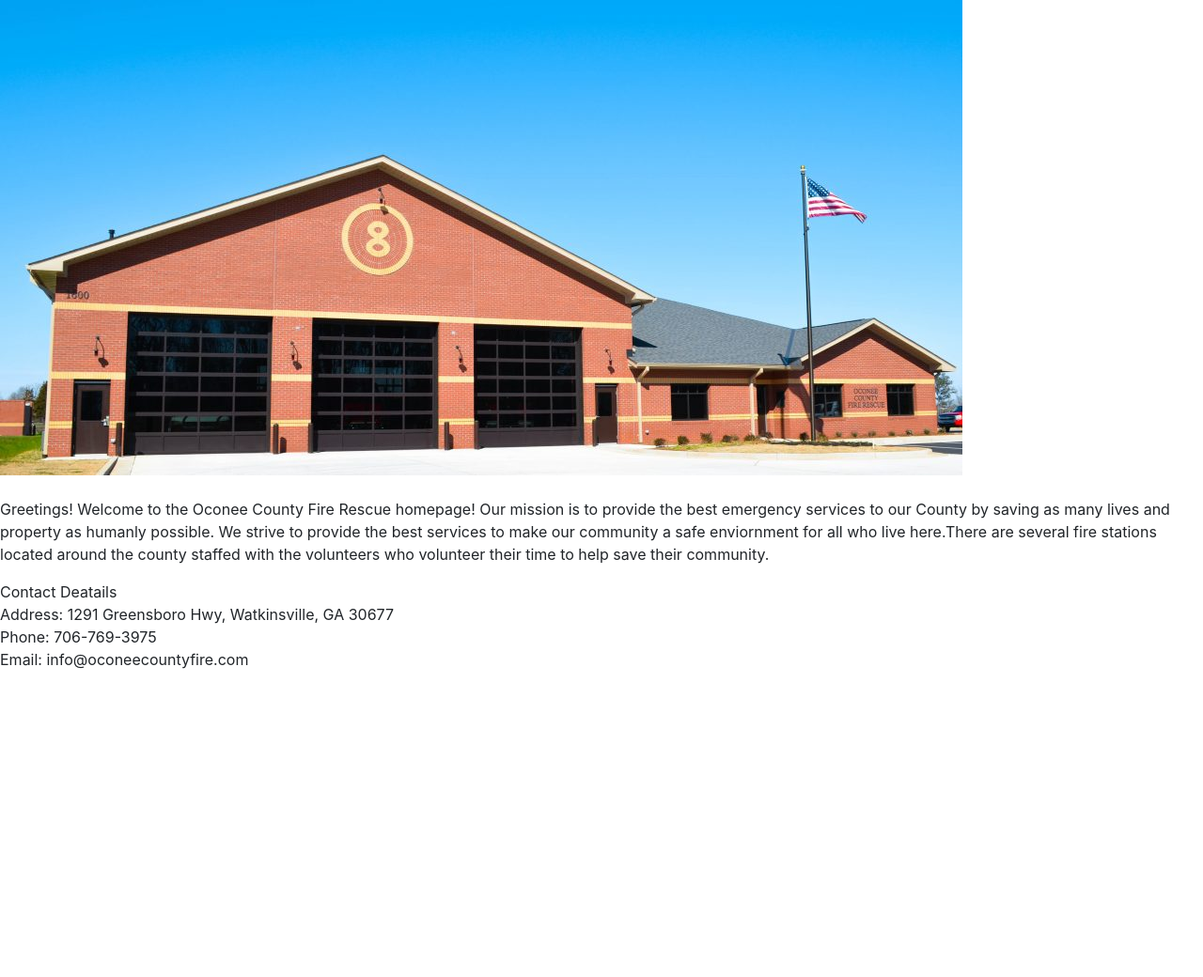
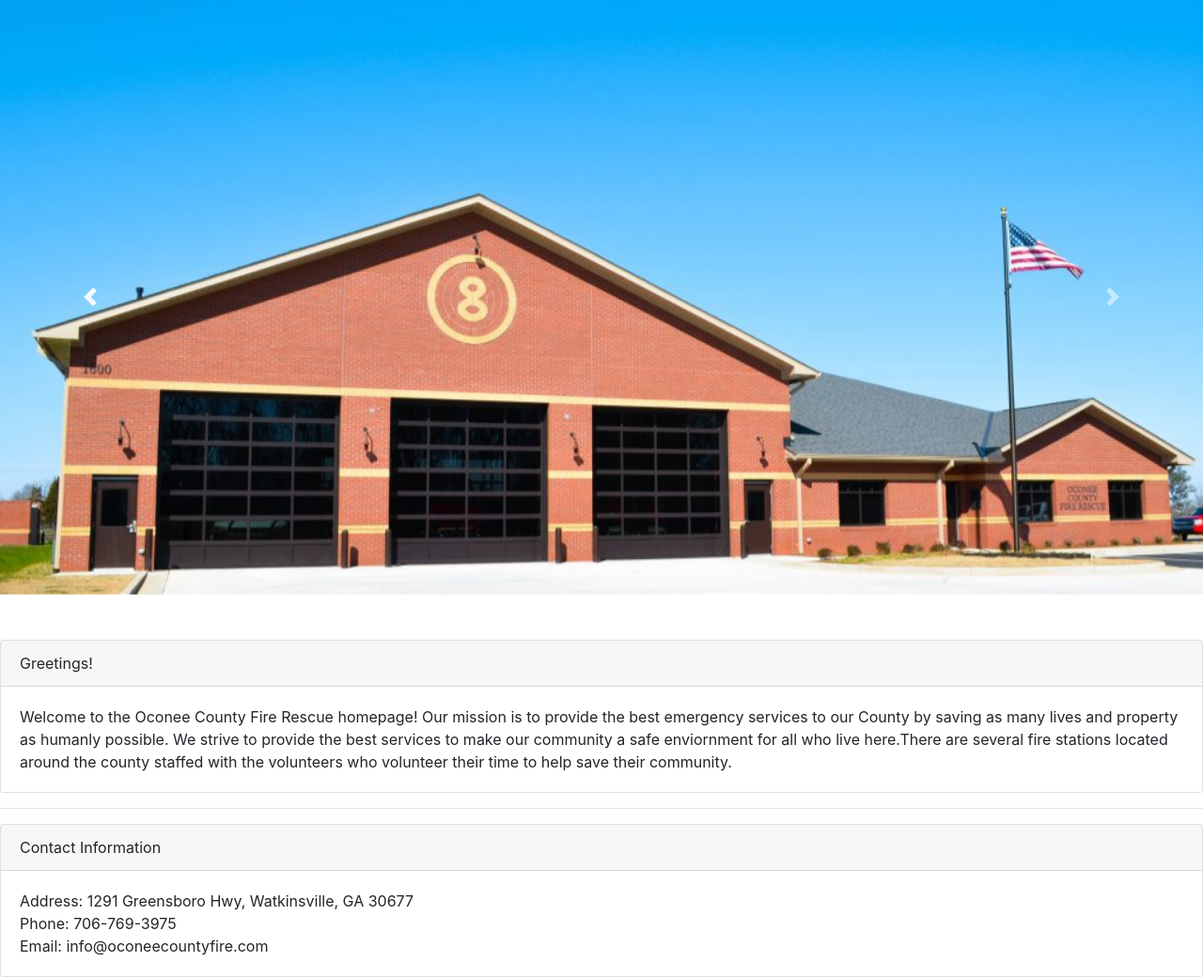
Before and after one commit to tejusn/ocfr-team2, a PHP site: page /public/index.html in a window 1280 px wide. Shown: the whole page at 94% size. Before the commit the page ends 712 px from the top, so only its background shows below. Run offline with PHP 8.4, Linux system fonts and the light colour scheme.

Commit message:
Added CSS to homepage

```diff
--- a/app/public/css/site.css
+++ b/app/public/css/site.css
@@ -33,3 +33,36 @@
   border-left-color: blue;
   border-left-width: 6px;
 }
+
+.greeting {
+  color: red;
+  padding-left: 15px;
+}
+
+.introduction {
+  font-size: 200%;
+  padding-left: 5px;
+}
+
+.contactInfo {
+  color: red;
+  padding-left: 15px;
+
+}
+
+.contactDetails {
+  font-size: 150%;
+  padding-left: 5px;
+
+}
+
+.carousel-item.active {
+  height: 50%;
+  width:100%;
+
+}
+.carousel-item {
+  height: 50%;
+  width:100%;
+
+}
--- a/app/public/index.html
+++ b/app/public/index.html
@@ -4,28 +4,79 @@
   <meta charset="utf-8">
   <title>My Page Title</title>
   <link rel="stylesheet" href="https://stackpath.bootstrapcdn.com/bootstrap/4.3.1/css/bootstrap.min.css" integrity="sha384-ggOyR0iXCbMQv3Xipma34MD+dH/1fQ784/j6cY/iJTQUOhcWr7x9JvoRxT2MZw1T" crossorigin="anonymous">
+  <script src="https://code.jquery.com/jquery-3.3.1.slim.min.js" integrity="sha384-q8i/X+965DzO0rT7abK41JStQIAqVgRVzpbzo5smXKp4YfRvH+8abtTE1Pi6jizo" crossorigin="anonymous"></script>
+<script src="https://cdnjs.cloudflare.com/ajax/libs/popper.js/1.14.7/umd/popper.min.js" integrity="sha384-UO2eT0CpHqdSJQ6hJty5KVphtPhzWj9WO1clHTMGa3JDZwrnQq4sF86dIHNDz0W1" crossorigin="anonymous"></script>
+<script src="https://stackpath.bootstrapcdn.com/bootstrap/4.3.1/js/bootstrap.min.js" integrity="sha384-JjSmVgyd0p3pXB1rRibZUAYoIIy6OrQ6VrjIEaFf/nJGzIxFDsf4x0xIM+B07jRM" crossorigin="anonymous"></script>
   <link rel="stylesheet" href="css/site.css">
 </head>
 <body>
 
-<img src="..\public\img\DSC_0960-1024x506.jpg" alt="Fire Station">
+<!-- <img src="..\public\img\DSC_0960-1024x506.jpg" alt="Fire Station"> -->
+<div id="carouselExampleControls" class="carousel slide" data-ride="carousel">
+  <div class="carousel-inner">
+    <div class="carousel-item active">
+      <img src="img\DSC_0960-1024x506.jpg" class="d-block w-100" alt="...">
+    </div>
+    <div class="carousel-item">
+      <img src="img\AR-190609642.jpg" class="d-block w-100" alt="...">
+    </div>
+    <div class="carousel-item">
+      <img src="img\oconee-officer-side--800x500.jpg" class="d-block w-100" alt="...">
+    </div>
+  </div>
+  <a class="carousel-control-prev" href="#carouselExampleControls" role="button" data-slide="prev">
+    <span class="carousel-control-prev-icon" aria-hidden="true"></span>
+    <span class="sr-only">Previous</span>
+  </a>
+  <a class="carousel-control-next" href="#carouselExampleControls" role="button" data-slide="next">
+    <span class="carousel-control-next-icon" aria-hidden="true"></span>
+    <span class="sr-only">Next</span>
+  </a>
+</div>
 <br>
 <br>
-<p>
-Greetings! Welcome to the Oconee County Fire Rescue homepage! Our mission is to provide the best emergency services to our County
+<!-- <div class="introduction">
+Greetings!
+</div>
+<p class="greeting">
+Welcome to the Oconee County Fire Rescue homepage! Our mission is to provide the best emergency services to our County
 by saving as many lives and property as humanly possible. We strive to provide the best services to make our community a safe enviornment
 for all who live here.There are several fire stations located around the county staffed with the volunteers who volunteer their
 time to help save their community.
-</p>
+</p> -->
 
-<p>
-<div class="contactDetails">
-Contact Deatails
+<div class="card">
+  <div class="card-header">
+    Greetings!
+  </div>
+  <div class="card-body">
+    <p class="card-text">Welcome to the Oconee County Fire Rescue homepage! Our mission is to provide the best emergency services to our County
+    by saving as many lives and property as humanly possible. We strive to provide the best services to make our community a safe enviornment
+    for all who live here.There are several fire stations located around the county staffed with the volunteers who volunteer their
+    time to help save their community.</p>
+  </div>
 </div>
+
+<hr>
+<!-- <div class="contactDetails">
+Contact Details
+</div>
+<p class="contactInfo">
 Address: 1291 Greensboro Hwy, Watkinsville, GA 30677 <br>
 Phone: 706-769-3975 <br>
 Email: info@oconeecountyfire.com
-</p>
+</p> -->
+
+<div class="card">
+  <div class="card-header">
+    Contact Information
+  </div>
+  <div class="card-body">
+    <p class="card-text">Address: 1291 Greensboro Hwy, Watkinsville, GA 30677 <br>
+    Phone: 706-769-3975 <br>
+    Email: info@oconeecountyfire.com</p>
+  </div>
+</div>
 
 </body>
 </html>
```
